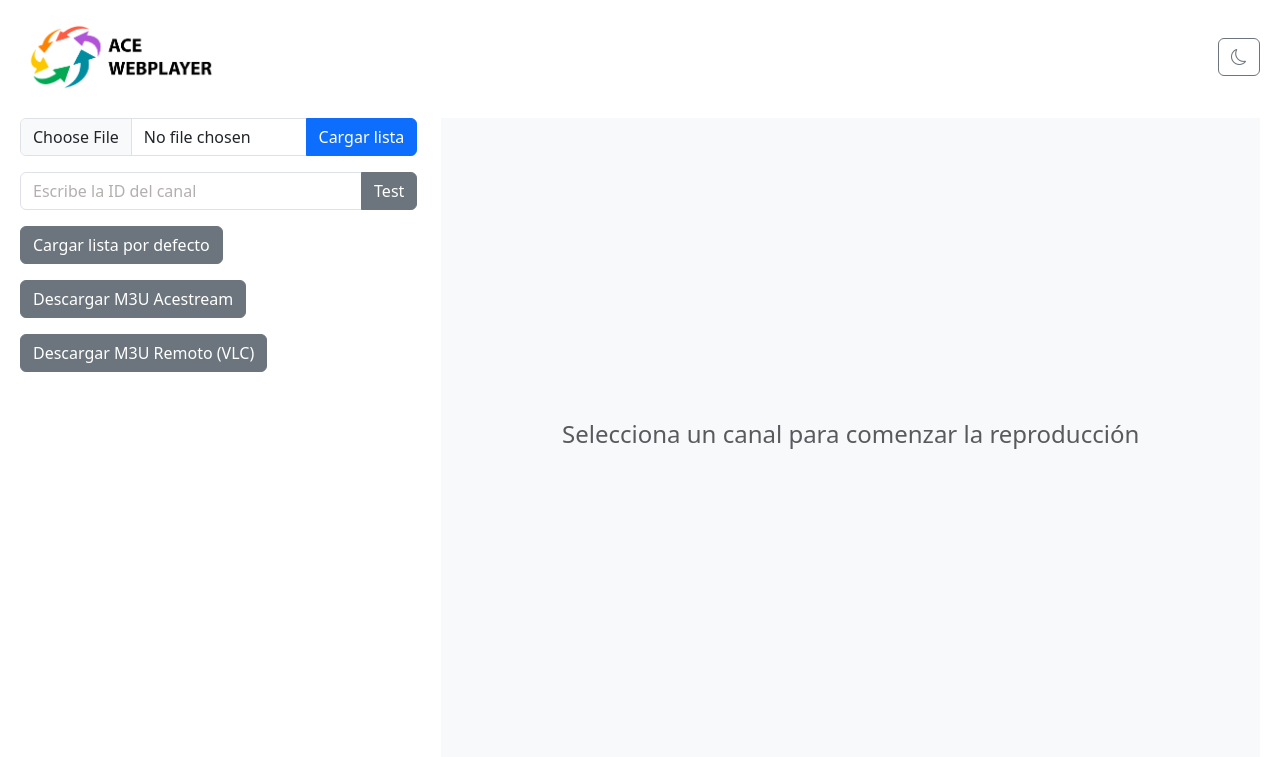
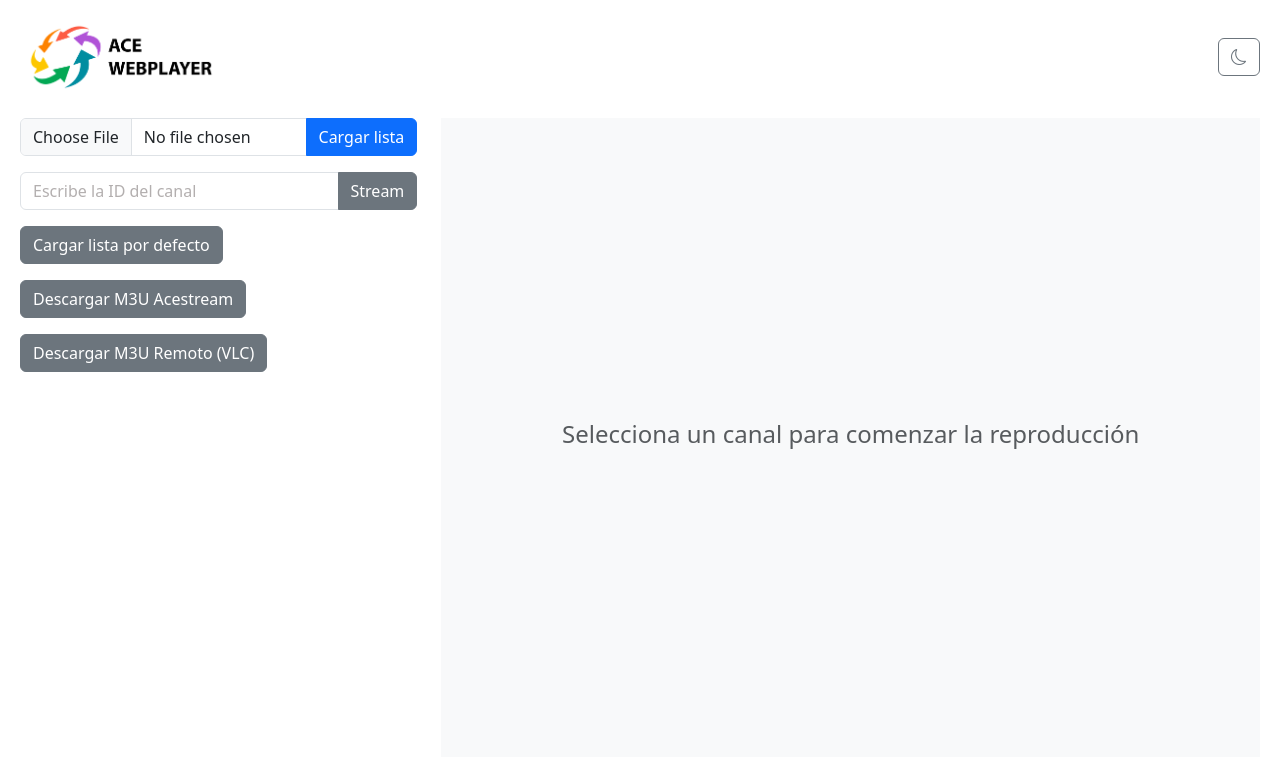
Before and after one commit to asopaipa/aceWebPlayer, a Flask app: page / in a window 1280 px wide. Shown: the top 757 px of the page. Run offline with Flask 3, Linux system fonts and the light colour scheme.

Commit message:
Update index.html

```diff
--- a/templates/index.html
+++ b/templates/index.html
@@ -38,13 +38,13 @@
                 <div class="mb-3">
                     <div class="input-group">
                         <input type="text" id="testInput" class="form-control" placeholder="Escribe la ID del canal">
-                        <button id="testButton" class="btn btn-secondary">Test</button>
+                        <button id="testButton" class="btn btn-secondary">Stream</button>
                     </div>
                 </div>
                 <form method="post" action="{{ url_for('index') }}">
                     <button type="submit" name="default_list" value="true" class="btn btn-secondary mb-3">Cargar lista por defecto</button>
                 </form>
-                <input type="text" id="searchInput" placeholder="Buscar canal...">
+                <input type="text" id="searchInput" class="form-control" placeholder="Buscar canal o evento...">
                 <div class="channels-container">
                     <div class="accordion" id="channelsAccordion">
                         {% for group in groups %}
```
